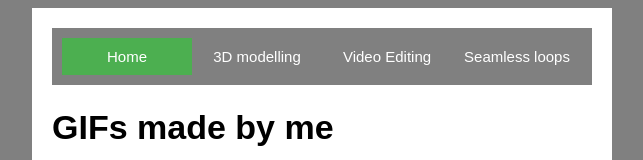
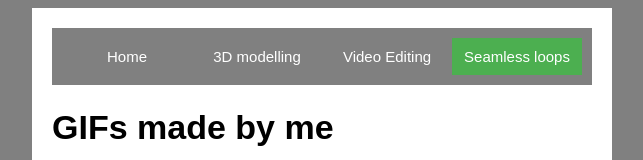
Before and after one commit to TheMelvin742/FinalProject-HUW166, a plain HTML site: page SeamlessGIFs.html in a window 1280 px wide. Shown: the top 160 px of the page, without its empty margins (318-961 px from the left). Drawn offline with Linux system fonts and the light colour scheme.

Commit message:
Update SeamlessGIFs.html

```diff
--- a/SeamlessGIFs.html
+++ b/SeamlessGIFs.html
@@ -10,10 +10,10 @@
 <body><div>
 		<div class="navbar">
 
-  <a class="active" href="index.html">Home</a>
+  <a href="index.html">Home</a>
   <a href="Digital-HW.html">3D modelling</a>
   <a href="Video-Editing.html">Video Editing</a>
-  <a href="SeamlessGIFs.html">Seamless loops</a>
+  <a class="active" href="SeamlessGIFs.html">Seamless loops</a>
 
 
 </div>
```
